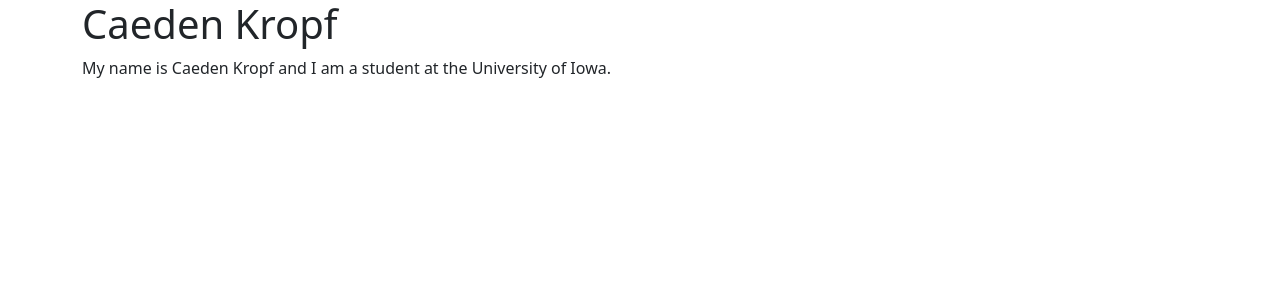
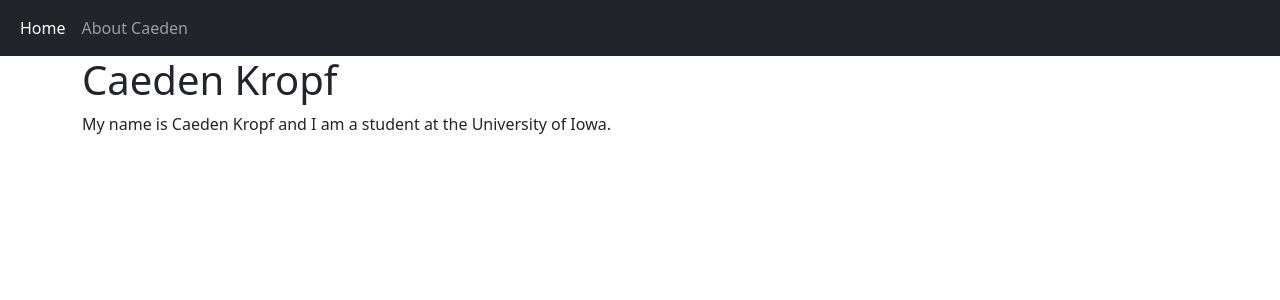
Before and after one commit to CaedenKropf/ckropf-HW10, a Flask app: page / in a window 1280 px wide. Shown: the top 300 px of the page. Run offline with Flask 3, Linux system fonts and the light colour scheme.

Commit message:
Add About page and navigation bar

```diff
--- a/app.py
+++ b/app.py
@@ -6,8 +6,12 @@
 app = Flask(__name__)
 
 @app.route("/")
-def hello():
+def home():
     return render_template("index.html")
+
+@app.route("/about")
+def about_page():
+    return render_template("about.html")
 
 if __name__ == "__main__":
       app.run(host="0.0.0.0", port=5002, debug=True)
--- a/templates/base.html
+++ b/templates/base.html
@@ -13,6 +13,27 @@
     />
   </head>
   <body>
+    <nav class="navbar navbar-expand-lg navbar-dark bg-dark">
+      <div class="container-fluid">
+        <button
+          type="button"
+          class="navbar-toggler"
+          data-bs-toggle="collapse"
+          data-bs-target="#navbarCollapse"
+        >
+          <span class="navbar-toggler-icon"></span>
+        </button>
+        <div
+          class="collapse navbar-collapse justify-content-between"
+          id="navbarCollapse"
+        >
+          <div class="navbar-nav">
+            <a href="/" class="nav-item nav-link active">Home</a>
+            <a href="/about" class="nav-item nav-link">About Caeden</a>
+          </div>
+        </div>
+      </div>
+    </nav>
     {% block body %} {% endblock %}
 
     <!-- Separate Popper and Bootstrap JS -->
```
Also changed, not shown: templates/about.html (added, +11 -0 lines).
